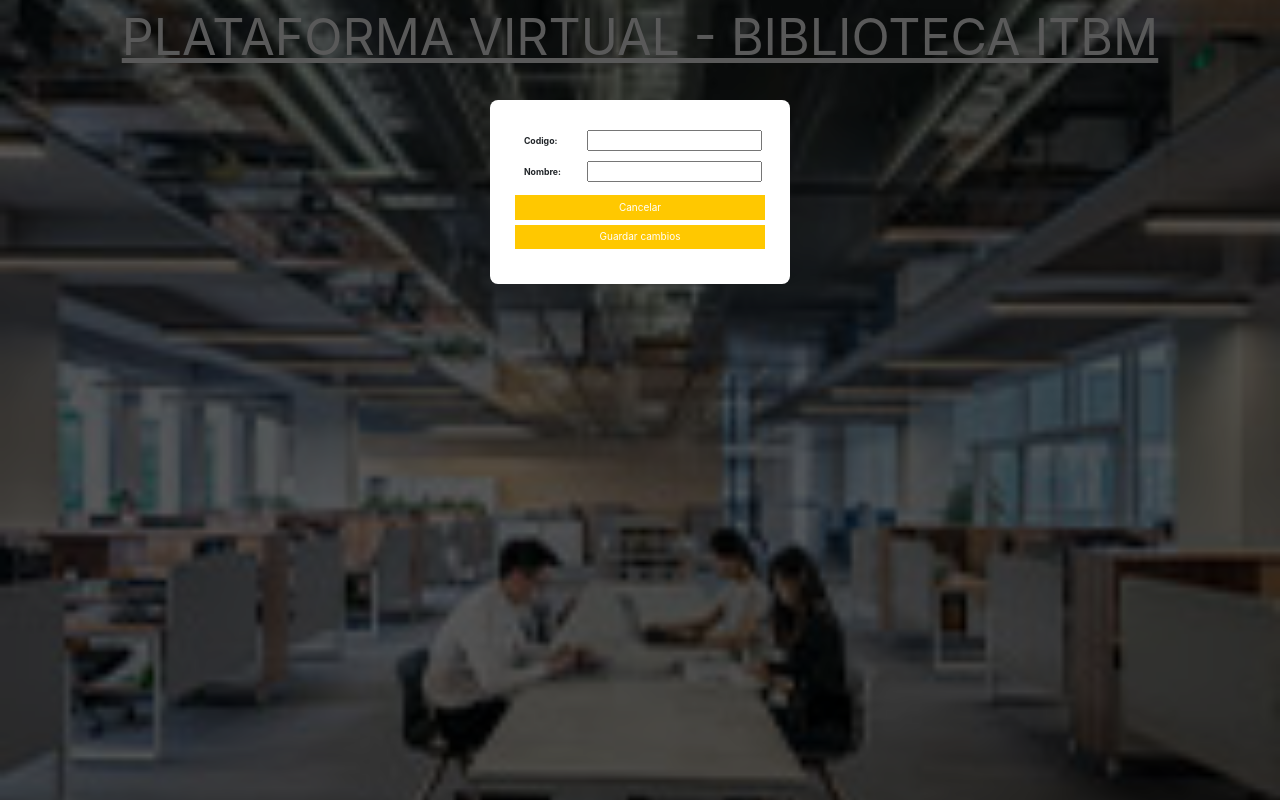
After one commit to rodriQuelali/froend-3roB, a PHP site: page /editarcategoria.html in a window 1280 px wide. The commit adds this page. Run offline with PHP 8.4, Linux system fonts and the light colour scheme; some web fonts are replaced.

Commit message:
Consumir API para editar la categoria

```diff
--- a/css/estilos.css
+++ b/css/estilos.css
@@ -22,9 +22,124 @@
     color: white !important;
 }
 .tamaño-texto{
-    font-size: 50px;
+    font-size: 50px !important;
     color: white !important;
+}
+.tamaño-text{
+  font-size: 20px !important;
+}
+.tam-text{
+  font-size: 15px !important;
 }
 .text-align{
     text-align: center;
 }
+.table-color{
+  background-color: rgb(255, 255, 255) !important;
+  position: relative;
+}
+
+/* API */
+html {
+    font-family: sans-serif;
+  }
+
+  .products-list {
+    margin-top: 20px;
+  }
+
+  .card {
+    background: white;
+    padding: 15px;
+    min-width: 200px;
+    display: inline-block;
+    margin-bottom: 10px;
+    margin-right: 10px;
+    border-radius: 8px;
+    box-shadow: 0 0 8px rgb(0 0 0 / 30%);
+  }
+
+  .card .options {
+    margin-top: 8px;
+  }
+
+  .btn-close-form {
+    width: 32px;
+    height: 32px;
+    display: flex;
+    align-items: center;
+    justify-content: center;
+    background: #da0047;
+    border-radius: 50%;
+    cursor: pointer;
+    font-size: 1.5rem;
+    color: white;
+    position: absolute;
+    right: -12px;
+    top: -12px;
+  }
+
+  /*------- FORM ------- */
+  .form-content{
+    padding: 25px;
+    border-radius: 8px;
+    position: relative;
+    background: #ffffff;
+    max-width: 300px;
+    margin: 1.75rem auto;
+  }
+
+  .form-content .control {
+    padding: 5px 0;
+  }
+
+  .form-content .form-footer {
+    margin-top: 8px;
+  }
+
+  label {
+    width: 70px;
+    display: inline-block;
+  }
+  /*------- FORM end -------*/
+
+  .modal {
+    position: fixed;
+    display: none;
+    width: 100%;
+    height: 100%;
+    top: 0;
+    left: 0;
+    right: 0;
+    bottom: 0;
+    background-color: rgba(0,0,0,0.3);
+    z-index: 100;
+  }
+
+  .msg-error {
+    color: #da0047;
+    display: block;
+    margin-top: 10px;
+  }
+
+  .alert {
+    padding: 10px 20px;
+    border-radius: 8px;
+    display: none;
+    position: absolute;
+    bottom: 80px;
+    right: 30px;
+    z-index: 150;
+  }
+
+  .alert.success {
+    background: #8eed8e;
+    border: 1px #60d560 solid;
+    color: #15540d;
+  }
+
+  .alert.error {
+    background: #ffb6b6;
+    border: 1px #e14747 solid;
+    color: #8a0606;
+  }
--- /dev/null
+++ b/editarcategoria.html
@@ -0,0 +1,53 @@
+<!DOCTYPE html>
+<html lang="en">
+<head>
+  <meta charset="UTF-8">
+  <meta http-equiv="X-UA-Compatible" content="IE=edge">
+  <meta name="viewport" content="width=device-width, initial-scale=1.0">
+  <title>ITBM - Editar</title>
+  <link rel="stylesheet" href="css/estilos.css">
+  <link rel="stylesheet" href="css/_all-skins.min.css">
+  <link rel="stylesheet" href="css/AdminLTE.min.css">
+  <link rel="stylesheet" href="css/bootstrap-select.min.css">
+  <link rel="stylesheet" href="css/bootstrap.min.css">
+  <link rel="stylesheet" href="css/font-awesome.css">
+  <link rel="stylesheet" href="css/font-awesome.css.map">
+  <link rel="stylesheet" href="css/font-awesome.min.css">
+  <link rel="stylesheet" href="css/styles.css">
+</head>
+<body class="bg-dark">
+
+  <div class="login-logo">
+    <a href="#" class="tamaño-texto"><b>PLATAFORMA VIRTUAL - BIBLIOTECA ITBM</a>
+  </div>
+
+  <div class="" id="modalEdit">
+    <div class="form-content">
+      <div class="form-body">
+        <form id="formAdd">
+          <div class="control">
+            <label class="small mb-1" for="codigo"><span class="fa fa-user"></span> Codigo:</label>
+            <input type="text" name="codigo">
+          </div>
+          <div class="control">
+            <label class="small mb-1" for="nombre"><span class="fa fa-user"></span> Nombre:</label>
+            <input type="text" name="nombre">
+          </div>
+        </form>
+      </div>
+      <div class="form-footer">
+          <button type="button" onclick="closeModalEdit()" class="btn btn-primary btn-block btn-flat"> Cancelar</button>
+          <button type="button" onclick="updateProduct()" class="btn btn-primary btn-block btn-flat">Guardar cambios</button>
+      </div>
+      <span id="msgFormEdit" class="msg-error"></span>
+    </div>
+  </div>
+
+  <div class="alert" id="alert">Algo sucedió..</div>
+
+  <div id="categoriaList" class="categoria-list"></div>
+
+
+<script src="js/app.js"></script>
+</body>
+</html>
--- /dev/null
+++ b/js/app.js
@@ -0,0 +1,85 @@
+const API_URL = 'http://localhost:3000/products';
+let categorias = [];
+
+const updateCategoria = () => {
+  const categoria = {
+    Codigo: document.querySelector('#formEdit #codigo').value,
+    Nombre: document.querySelector('#formEdit #nombre').value,
+  }
+
+  if(!categoria.Codigo || !categoria.Nombre) {
+    document.querySelector('#msgFormEdit').innerHTML = '* Los campos no deden estar vacios';
+    return;
+  }
+  document.querySelector('#msgFormEdit').innerHTML = '';
+
+  fetch(API_URL, {
+    method: 'PUT',
+    body:JSON.stringify(categoria),
+    headers: {
+      'Content-Type': 'application/json'
+    }
+  })
+  .then(res => res.json())
+  .catch(error => {
+    alertManager('error', error);
+  })
+  .then(response => {
+    alertManager('success', response.mensaje);
+    getCategoria();
+  });
+  document.querySelector('#formEdit').reset();
+}
+
+// MODAL ADIT MANAGER
+/** --------------------------------------------------------------- */
+const modalEdit = document.querySelector('#modalEdit');
+
+const openModalEdit = () => {
+  modalEdit.style.display = 'block';
+}
+
+const closeModalEdit = () => {
+  modalEdit.style.display = 'none';
+}
+
+window.onclick = function(event) {
+  if (event.target == modalEdit) {
+    //modalEdit.style.display = "none";
+  }
+}
+
+// MODAL CONFIRM MANAGER
+/** --------------------------------------------------------------- */
+const modalConfirm = document.getElementById('modalConfirm');
+
+window.onclick = function(event) {
+  if (event.target == modalConfirm) {
+    modalConfirm.style.display = "none";
+  }
+}
+
+const closeModalConfirm = () => {
+  modalConfirm.style.display = 'none';
+}
+
+const openModalConfirm = (id) => {
+  deleteId = id;
+  modalConfirm.style.display = 'block';
+}
+
+
+/** ALERT */
+const alertManager = (typeMsg, message) => {
+  const alert = document.querySelector('#alert');
+
+  alert.innerHTML = message || 'Se produjo cambios';
+  alert.classList.add(typeMsg);
+  alert.style.display = 'block';
+
+  setTimeout(() => {
+    alert.style.display = 'none';
+    alert.classList.remove(typeMsg);
+  }, 3500);
+
+}
```
